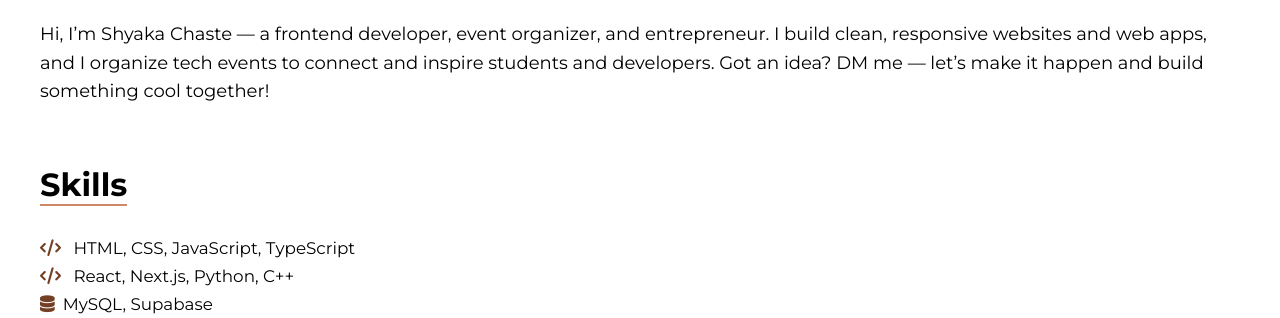
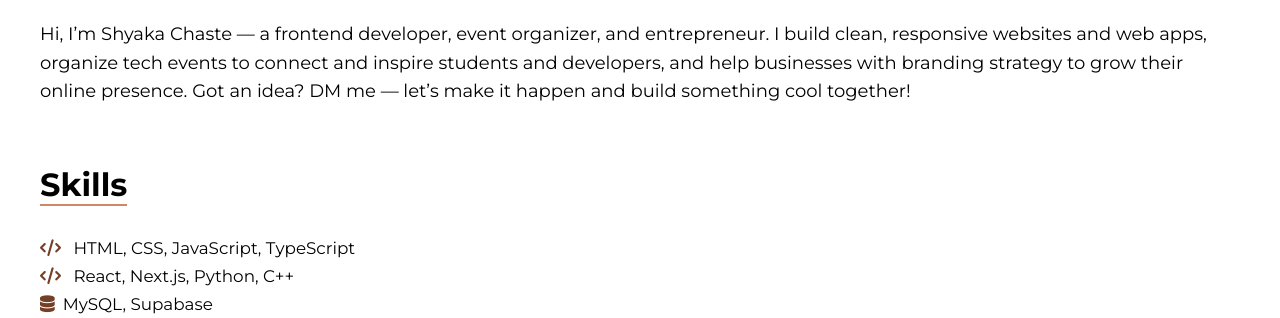
Before and after one commit to shyakachaste/shyaka-portfolio, a plain HTML site: page about.html in a window 1280 px wide. Shown: the part 598-916 px from the top of the page. Drawn offline with Linux system fonts and the light colour scheme.

Commit message:
updated about me

```diff
--- a/about.html
+++ b/about.html
@@ -45,7 +45,7 @@
             </div>
             <div class="bio">
                 <h2>About Me</h2>
-                <p>Hi, I’m Shyaka Chaste — a frontend developer, event organizer, and entrepreneur. I build clean, responsive websites and web apps, and I organize tech events to connect and inspire students and developers. Got an idea? DM me — let’s make it happen and build something cool together!</p>
+                <p>Hi, I’m Shyaka Chaste — a frontend developer, event organizer, and entrepreneur. I build clean, responsive websites and web apps, organize tech events to connect and inspire students and developers, and help businesses with branding strategy to grow their online presence. Got an idea? DM me — let’s make it happen and build something cool together!</p>
             </div>
             <div class="skills">
                 <h2>Skills</h2>
```
